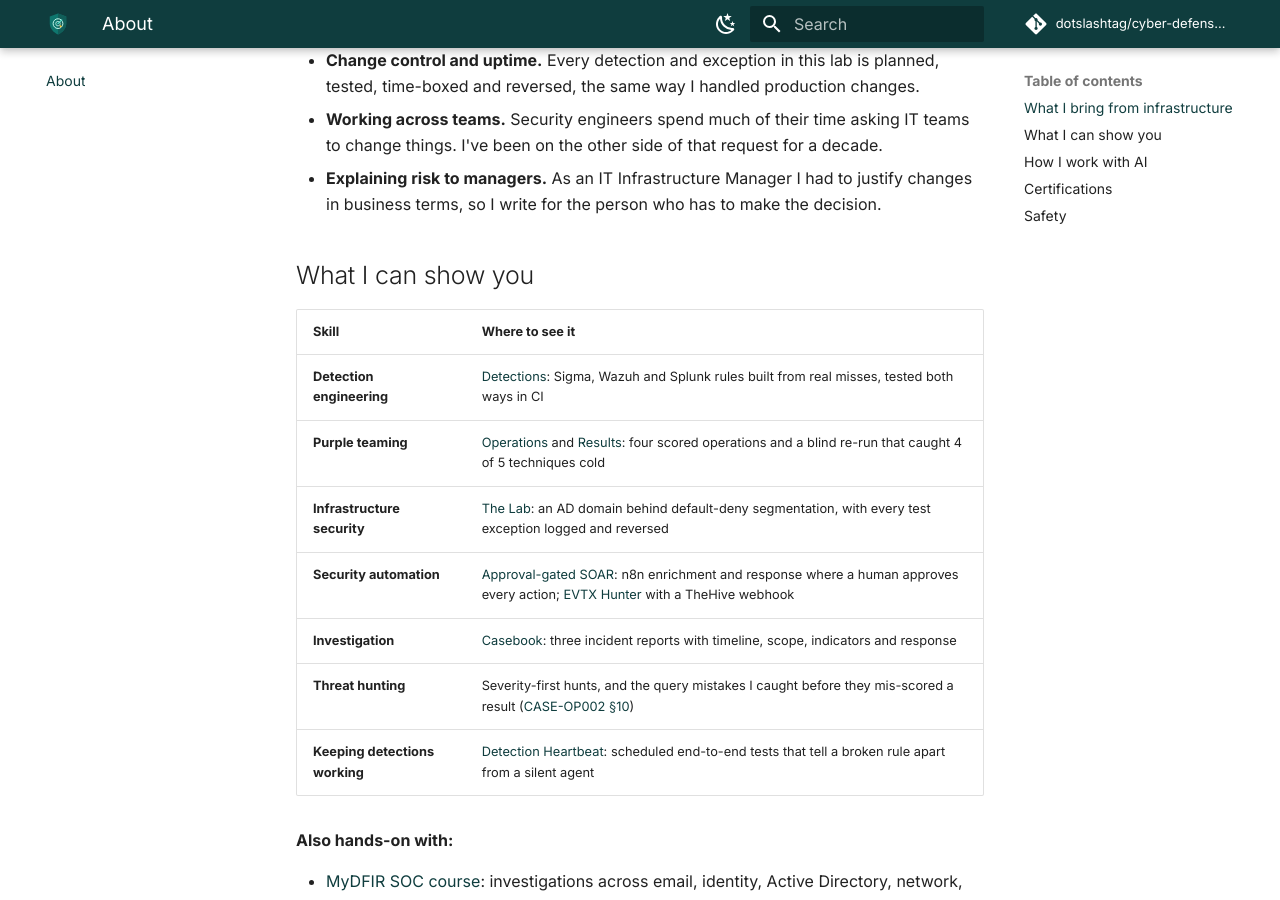
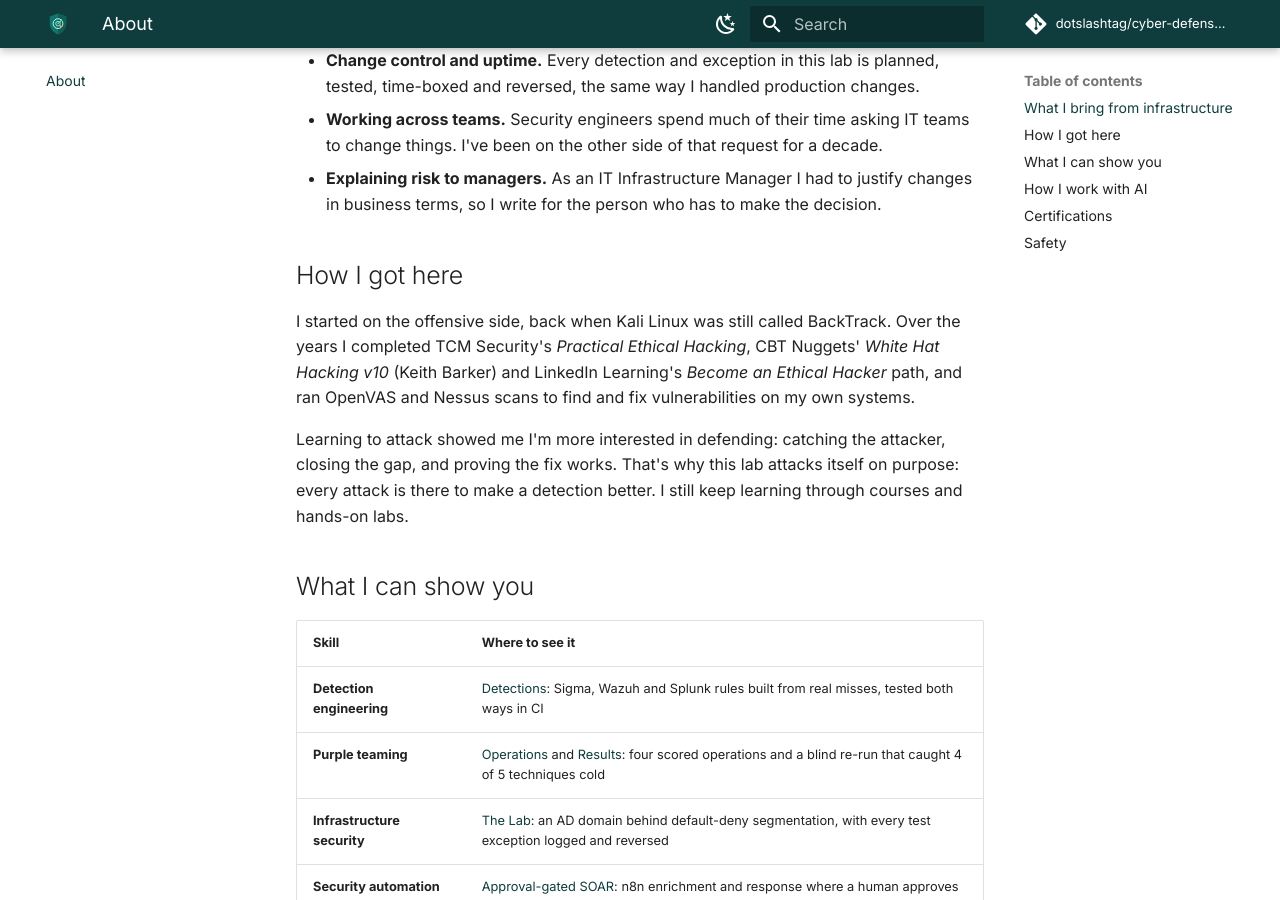
Before and after one commit to dotslashtag/cyber-defense-lab, an MkDocs documentation site: the page built from docs/about.md, in a window 1280 px wide and 900 px high, scrolled down 565 px. Built offline with MkDocs 1.6.1 and Material for MkDocs 9.7.7, drawn with Linux system fonts in a browser that asks for light colours; comment, search, counter and statistics services are not loaded.

Commit message:
Docs: About page: add "How I got here" (offensive background)
Explains the path from offensive training (BackTrack/Kali, TCM PEH,
CBT Nuggets White Hat Hacking v10, LinkedIn Learning ethical hacking)
and vulnerability scanning on own systems to the blue team, and why the
lab attacks itself. All details confirmed by the owner.

Co-Authored-By: Claude Opus 5.5 <noreply@anthropic.com>
Claude-Session: https://claude.ai/code/session_01VSxWRXTvMG1cQKzoG3F5Sa

```diff
--- a/docs/about.md
+++ b/docs/about.md
@@ -28,6 +28,18 @@ roles, and infrastructure security work (Active Directory, segmentation, hardeni
   to change things. I've been on the other side of that request for a decade.
 - **Explaining risk to managers.** As an IT Infrastructure Manager I had to justify changes
   in business terms, so I write for the person who has to make the decision.
+
+## How I got here
+
+I started on the offensive side, back when Kali Linux was still called BackTrack. Over the
+years I completed TCM Security's *Practical Ethical Hacking*, CBT Nuggets' *White Hat
+Hacking v10* (Keith Barker) and LinkedIn Learning's *Become an Ethical Hacker* path, and
+ran OpenVAS and Nessus scans to find and fix vulnerabilities on my own systems.
+
+Learning to attack showed me I'm more interested in defending: catching the attacker,
+closing the gap, and proving the fix works. That's why this lab attacks itself on purpose:
+every attack is there to make a detection better. I still keep learning through courses
+and hands-on labs.
 
 ## What I can show you
 
```
